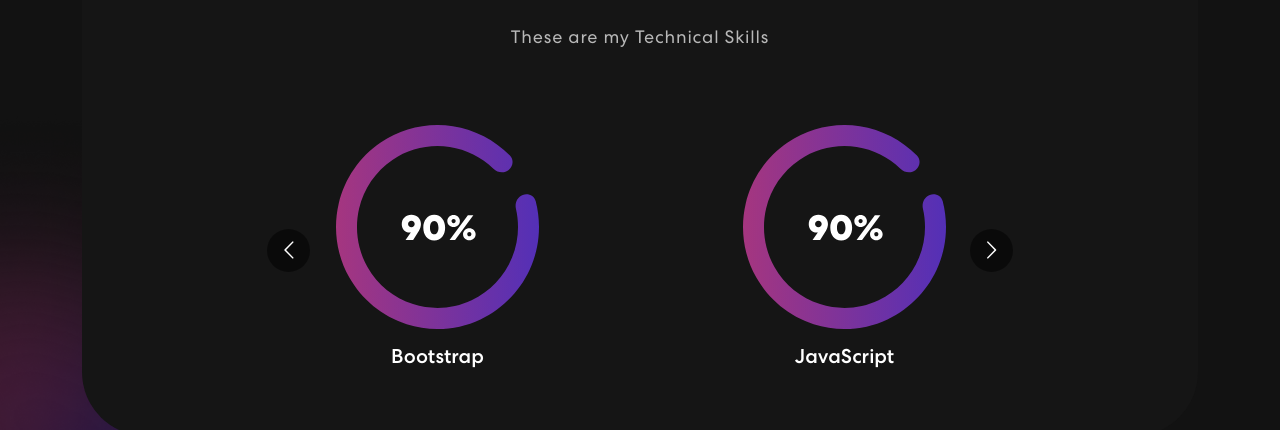
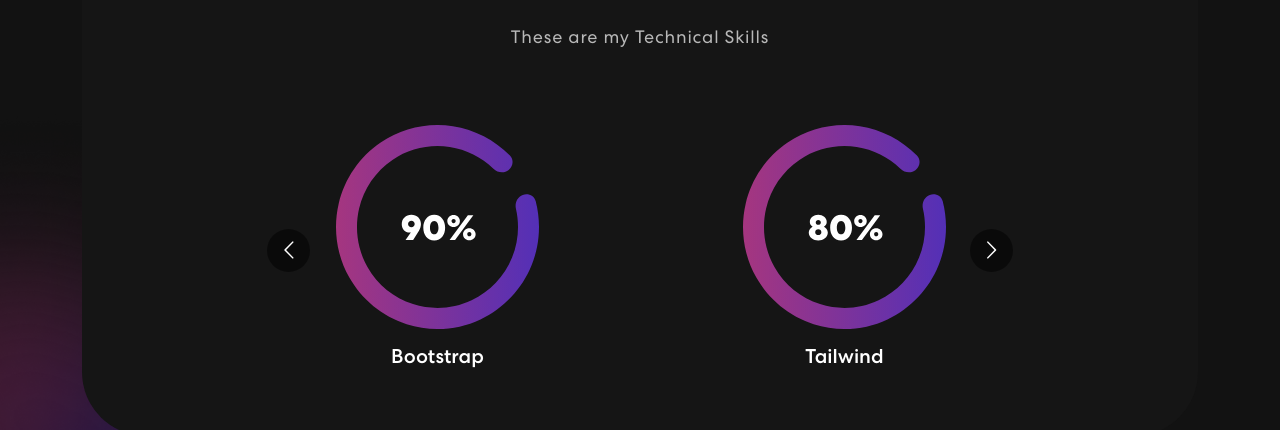
Before and after one commit to Shahanawazgit/ShahanawazPortfolio, a React (Create React App) app: page / in a window 1280 px wide. Shown: the part 869-1299 px from the top of the page. Built offline with nearby package versions, Linux system fonts and the light colour scheme.

Commit message:
Renamed Components

```diff
--- a/src/components/Skills.js
+++ b/src/components/Skills.jsx
@@ -37,22 +37,29 @@
             <div className="skill-bx">
               <TrackVisibility>
                 {({ isVisible }) => (
-                  <div
-                    className={
-                      isVisible ? "animate__animated animate__slideInUp" : ""
-                    }
-                  >
+                  <div className={isVisible ? "animate__animated animate__slideInUp" : ""}>
                     <h2>Skills</h2>
                     <p>These are my Technical Skills</p>
                   </div>
                 )}
               </TrackVisibility>
-              <Carousel
-                responsive={responsive}
-                infinite={true}
-                autoPlay={true}
-                className="skill-slider"
-              >
+              <Carousel responsive={responsive} infinite={true} autoPlay={true} className="skill-slider">
+                <div className="item">
+                  <img src={meter3} alt="meter-svg" />
+                  <h5>JavaScript</h5>
+                </div>
+                <div className="item">
+                  <img src={meter2} alt="meter-svg" />
+                  <h5>React.js</h5>
+                </div>
+                <div className="item">
+                  <img src={meter3} alt="meter-svg" />
+                  <h5>Bootstrap</h5>
+                </div>
+                <div className="item">
+                  <img src={meter2} alt="meter-svg" />
+                  <h5>Tailwind</h5>
+                </div>
                 <div className="item">
                   <img src={meter1} alt="meter-svg" />
                   <h5>HTML</h5>
@@ -60,18 +67,6 @@
                 <div className="item">
                   <img src={meter2} alt="meter-svg" />
                   <h5>CSS</h5>
-                </div>
-                <div className="item">
-                  <img src={meter3} alt="meter-svg" />
-                  <h5>Bootstrap</h5>
-                </div>
-                <div className="item">
-                  <img src={meter3} alt="meter-svg" />
-                  <h5>JavaScript</h5>
-                </div>
-                <div className="item">
-                  <img src={meter2} alt="meter-svg" />
-                  <h5>React.js</h5>
                 </div>
                 <div className="item">
                   <img src={meter2} alt="meter-svg" />
@@ -82,11 +77,7 @@
           </Col>
         </Row>
       </Container>
-      <img
-        src={colorSharp}
-        alt="bg-img-left"
-        className="background-image-left"
-      />
+      <img src={colorSharp} alt="bg-img-left" className="background-image-left" />
     </section>
   );
 };
--- a/src/index.js
+++ b/src/index.js
@@ -1,17 +1,11 @@
-import React from 'react';
-import ReactDOM from 'react-dom/client';
-import './index.css';
-import App from './App';
-import reportWebVitals from './reportWebVitals';
+import React from "react";
+import ReactDOM from "react-dom/client";
+import "./index.css";
+import App from "./App";
 
-const root = ReactDOM.createRoot(document.getElementById('root'));
+const root = ReactDOM.createRoot(document.getElementById("root"));
 root.render(
   <React.StrictMode>
     <App />
   </React.StrictMode>
 );
-
-// If you want to start measuring performance in your app, pass a function
-// to log results (for example: reportWebVitals(console.log))
-// or send to an analytics endpoint. Learn more: https://bit.ly/CRA-vitals
-reportWebVitals();
--- a/src/reportWebVitals.js
+++ /dev/null
@@ -1,13 +0,0 @@
-const reportWebVitals = onPerfEntry => {
-  if (onPerfEntry && onPerfEntry instanceof Function) {
-    import('web-vitals').then(({ getCLS, getFID, getFCP, getLCP, getTTFB }) => {
-      getCLS(onPerfEntry);
-      getFID(onPerfEntry);
-      getFCP(onPerfEntry);
-      getLCP(onPerfEntry);
-      getTTFB(onPerfEntry);
-    });
-  }
-};
-
-export default reportWebVitals;
```
Also changed, not shown: src/components/Banner.jsx (renamed from src/components/Banner.js, +9 -31 lines), src/setupTests.js (deleted, +0 -5 lines), src/components/Contact.jsx (renamed from src/components/Contact.js), src/components/Footer.jsx (renamed from src/components/Footer.js), src/components/NavBar.jsx (renamed from src/components/NavBar.js), src/components/ProjectCard.jsx (renamed from src/components/ProjectCard.js), src/components/Projects.jsx (renamed from src/components/Projects.js), 1 other file (tests, documents, lock files or other folders).
